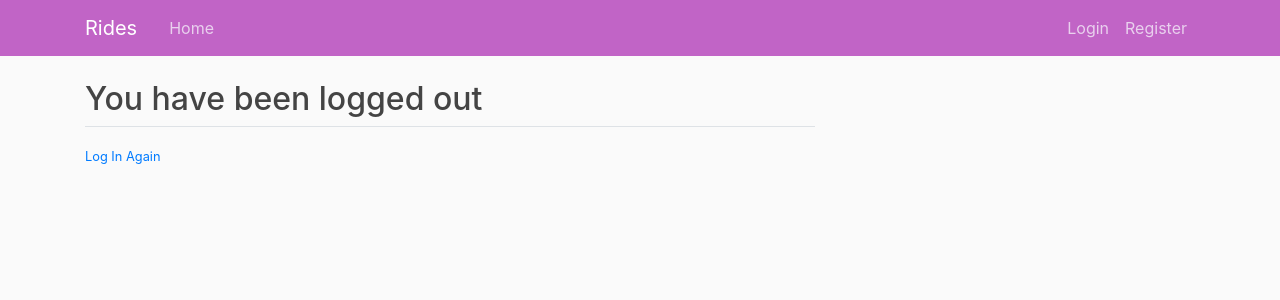
After one commit to QishenWang/Ride-Sharing-Service, a Django app: template docker-deploy/web-app/rides/templates/rides/logout.html in a window 1280 px wide. The commit adds this page. Shown: the top 300 px of the page. Run offline with Django 4.2, Linux system fonts and the light colour scheme; the template is opened without the code that fills it, so the values that code supplies are empty; some libraries are stand-ins or nearby versions.

Commit message:
add session and logout

```diff
--- a/docker-deploy/web-app/rides/templates/rides/base.html
+++ b/docker-deploy/web-app/rides/templates/rides/base.html
@@ -33,8 +33,13 @@
             </div>
             <!-- Navbar Right Side -->
             <div class="navbar-nav">
-              <a class="nav-item nav-link" href="{% url 'rides:login' %}">Login</a>
-              <a class="nav-item nav-link" href="{% url 'rides:register' %}">Register</a>
+            {% if request.session.is_login %}
+            <a class="nav-item nav-link" href="{% url 'rides:logout' %}">Logout</a>
+            {% else %}
+            <a class="nav-item nav-link" href="{% url 'rides:login' %}">Login</a>
+            <a class="nav-item nav-link" href="{% url 'rides:register' %}">Register</a>
+          {% endif %}
+
             </div>
           </div>
         </div>
--- /dev/null
+++ b/docker-deploy/web-app/rides/templates/rides/logout.html
@@ -0,0 +1,9 @@
+{% extends "rides/base.html" %}
+{% block content %}
+<h2>You have been logged out</h2>
+<div class="border-top pt-3">
+    <small class="text-muted">
+        <a href="{% url 'rides:login' %}">Log In Again</a>
+    </small>
+</div>
+{% endblock content%}
--- a/docker-deploy/web-app/rides/urls.py
+++ b/docker-deploy/web-app/rides/urls.py
@@ -8,4 +8,5 @@ urlpatterns = [
     path('login/', views.login, name='login'),
     #path('', views.login, name='login'),
     path('register/', views.register, name='register'),
+    path('logout/', views.logout, name='logout'),
 ]
```
Also changed, not shown: docker-deploy/web-app/rides/views.py (+14 -2 lines).
